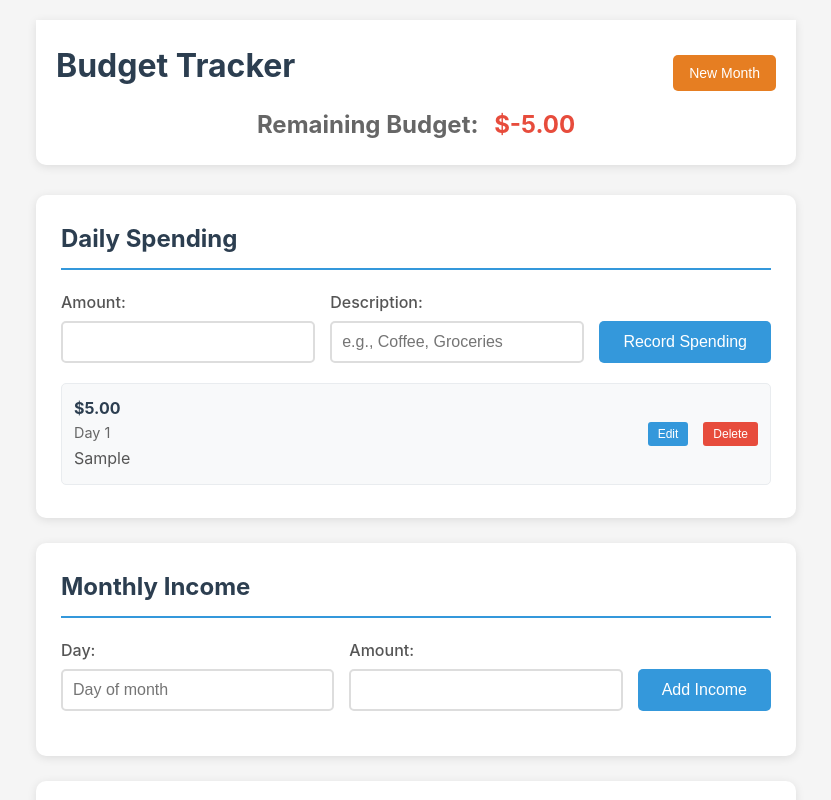
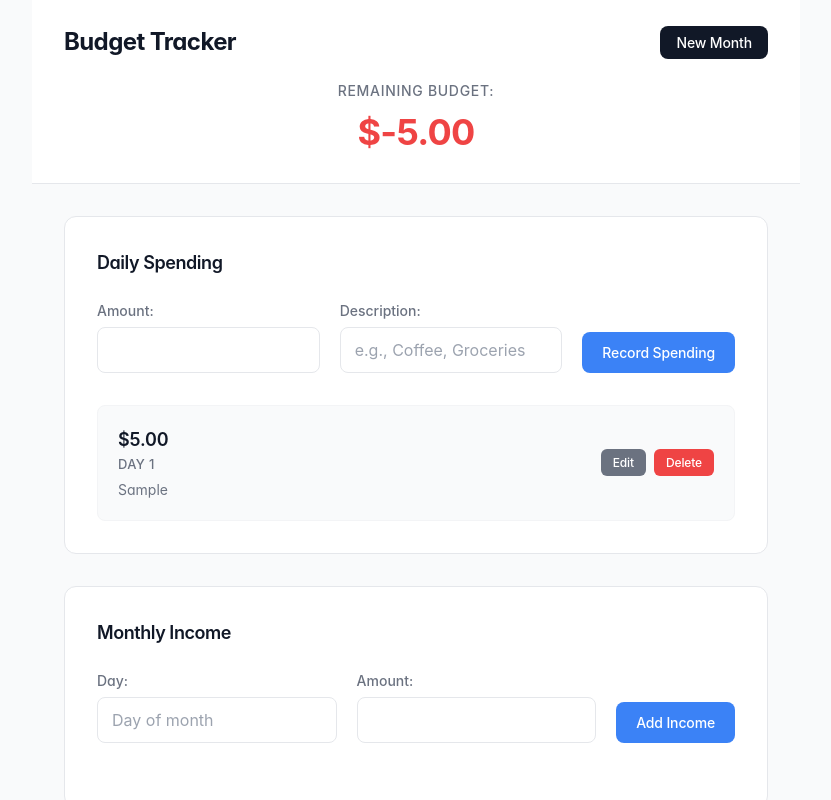
Before and after one commit to jstefani/budget-app, a plain HTML site: page index.html in a window 1280 px wide. Both pictures are taken after typing "5", "Sample" into the empty fields and a click on the button "Record Spending". Shown: the top 800 px of the page, without its empty margins (224-1055 px from the left). Drawn offline with Linux system fonts and the light colour scheme.

Commit message:
First commit

```diff
--- a/style.css
+++ b/style.css
@@ -4,162 +4,221 @@
     box-sizing: border-box;
 }
 
+:root {
+    --primary: #1a1a1a;
+    --secondary: #6b7280;
+    --accent: #3b82f6;
+    --success: #10b981;
+    --danger: #ef4444;
+    --warning: #f59e0b;
+    --bg-primary: #ffffff;
+    --bg-secondary: #f9fafb;
+    --bg-tertiary: #f3f4f6;
+    --border: #e5e7eb;
+    --border-light: #f3f4f6;
+    --text-primary: #111827;
+    --text-secondary: #6b7280;
+    --text-light: #9ca3af;
+    --shadow-sm: 0 1px 2px 0 rgb(0 0 0 / 0.05);
+    --shadow-md: 0 4px 6px -1px rgb(0 0 0 / 0.1), 0 2px 4px -2px rgb(0 0 0 / 0.1);
+    --radius: 8px;
+    --radius-lg: 12px;
+}
+
 body {
-    font-family: -apple-system, BlinkMacSystemFont, 'Segoe UI', Roboto, sans-serif;
-    line-height: 1.6;
-    color: #333;
-    background-color: #f5f5f5;
+    font-family: -apple-system, BlinkMacSystemFont, 'Segoe UI', 'Inter', system-ui, sans-serif;
+    line-height: 1.5;
+    color: var(--text-primary);
+    background-color: var(--bg-secondary);
+    font-feature-settings: 'cv11', 'cv02', 'cv03', 'cv04';
+    -webkit-font-smoothing: antialiased;
+    -moz-osx-font-smoothing: grayscale;
 }
 
 .container {
-    max-width: 800px;
+    max-width: 768px;
     margin: 0 auto;
-    padding: 20px;
+    padding: 0;
 }
 
 header {
-    text-align: center;
-    background: white;
-    padding: 20px;
-    border-radius: 0 0 10px 10px;
-    box-shadow: 0 2px 10px rgba(0,0,0,0.1);
+    background: var(--bg-primary);
+    padding: 24px 32px;
+    border-bottom: 1px solid var(--border);
     position: sticky;
     top: 0;
     z-index: 100;
-    margin-bottom: 0;
+    backdrop-filter: blur(10px);
+    background: rgba(255, 255, 255, 0.95);
 }
 
 .header-top {
     display: flex;
     justify-content: space-between;
     align-items: center;
-    margin-bottom: 15px;
+    margin-bottom: 20px;
 }
 
 h1 {
-    color: #2c3e50;
-    margin: 0;
+    font-size: 24px;
+    font-weight: 700;
+    color: var(--text-primary);
+    letter-spacing: -0.025em;
 }
 
 .new-month-btn {
-    background: #e67e22;
+    background: var(--text-primary);
     color: white;
     border: none;
-    padding: 10px 16px;
-    border-radius: 5px;
+    padding: 8px 16px;
+    border-radius: var(--radius);
     font-size: 14px;
     font-weight: 500;
     cursor: pointer;
-    transition: background-color 0.3s;
+    transition: all 0.2s ease;
+    letter-spacing: -0.01em;
 }
 
 .new-month-btn:hover {
-    background: #d35400;
+    background: var(--secondary);
+    transform: translateY(-1px);
 }
 
 .remaining-budget {
-    font-size: 1.5rem;
-    font-weight: bold;
+    text-align: center;
 }
 
 .remaining-budget .label {
-    color: #666;
+    display: block;
+    font-size: 14px;
+    font-weight: 500;
+    color: var(--text-secondary);
+    margin-bottom: 4px;
+    text-transform: uppercase;
+    letter-spacing: 0.05em;
 }
 
 .remaining-budget .amount {
-    color: #27ae60;
-    margin-left: 10px;
+    font-size: 36px;
+    font-weight: 700;
+    color: var(--success);
+    letter-spacing: -0.02em;
 }
 
 .remaining-budget .amount.negative {
-    color: #e74c3c;
+    color: var(--danger);
 }
 
 main {
-    padding-top: 30px;
+    padding: 32px;
+    max-width: 100%;
 }
 
 section {
-    background: white;
-    margin-bottom: 25px;
-    padding: 25px;
-    border-radius: 10px;
-    box-shadow: 0 2px 10px rgba(0,0,0,0.1);
+    background: var(--bg-primary);
+    margin-bottom: 32px;
+    padding: 32px;
+    border-radius: var(--radius-lg);
+    border: 1px solid var(--border);
 }
 
 h2 {
-    color: #2c3e50;
-    margin-bottom: 20px;
-    border-bottom: 2px solid #3498db;
-    padding-bottom: 10px;
+    font-size: 18px;
+    font-weight: 600;
+    color: var(--text-primary);
+    margin-bottom: 24px;
+    letter-spacing: -0.025em;
 }
 
 form {
     display: flex;
     flex-wrap: wrap;
-    gap: 15px;
-    margin-bottom: 20px;
+    gap: 20px;
+    margin-bottom: 32px;
+    align-items: end;
 }
 
 .form-group {
     flex: 1;
-    min-width: 200px;
+    min-width: 140px;
 }
 
 label {
     display: block;
-    margin-bottom: 5px;
+    margin-bottom: 6px;
+    font-size: 14px;
     font-weight: 500;
-    color: #555;
+    color: var(--text-secondary);
 }
 
 input[type="number"],
-input[type="date"],
 input[type="text"] {
     width: 100%;
-    padding: 10px;
-    border: 2px solid #ddd;
-    border-radius: 5px;
+    padding: 12px 14px;
+    border: 1px solid var(--border);
+    border-radius: var(--radius);
     font-size: 16px;
-    transition: border-color 0.3s;
+    background: var(--bg-primary);
+    color: var(--text-primary);
+    transition: all 0.2s ease;
+    font-family: inherit;
 }
 
 input[type="number"]:focus,
-input[type="date"]:focus,
 input[type="text"]:focus {
     outline: none;
-    border-color: #3498db;
+    border-color: var(--accent);
+    box-shadow: 0 0 0 3px rgb(59 130 246 / 0.1);
+}
+
+input::placeholder {
+    color: var(--text-light);
 }
 
 button {
-    background: #3498db;
+    background: var(--accent);
     color: white;
     border: none;
-    padding: 12px 24px;
-    border-radius: 5px;
-    font-size: 16px;
+    padding: 12px 20px;
+    border-radius: var(--radius);
+    font-size: 14px;
+    font-weight: 500;
     cursor: pointer;
-    transition: background-color 0.3s;
-    align-self: flex-end;
+    transition: all 0.2s ease;
+    height: fit-content;
+    letter-spacing: -0.01em;
+    font-family: inherit;
 }
 
 button:hover {
-    background: #2980b9;
+    background: #2563eb;
+    transform: translateY(-1px);
+}
+
+button:active {
+    transform: translateY(0);
 }
 
 .entry-list {
-    margin-top: 15px;
+    display: flex;
+    flex-direction: column;
+    gap: 12px;
 }
 
 .entry-item {
-    background: #f8f9fa;
-    border: 1px solid #e9ecef;
-    border-radius: 5px;
-    padding: 12px;
-    margin-bottom: 8px;
+    background: var(--bg-secondary);
+    border: 1px solid var(--border-light);
+    border-radius: var(--radius);
+    padding: 20px;
     display: flex;
-    justify-content: between;
+    justify-content: space-between;
     align-items: center;
+    transition: all 0.2s ease;
+}
+
+.entry-item:hover {
+    border-color: var(--border);
+    box-shadow: var(--shadow-sm);
 }
 
 .entry-item .details {
@@ -167,135 +226,153 @@ button:hover {
 }
 
 .entry-item .amount {
-    font-weight: bold;
-    color: #2c3e50;
+    font-size: 18px;
+    font-weight: 600;
+    color: var(--text-primary);
+    margin-bottom: 2px;
+    letter-spacing: -0.01em;
 }
 
 .entry-item .date {
-    color: #666;
-    font-size: 0.9rem;
+    font-size: 13px;
+    color: var(--text-secondary);
+    font-weight: 500;
+    text-transform: uppercase;
+    letter-spacing: 0.025em;
 }
 
 .entry-item .description {
-    color: #555;
-    margin-top: 2px;
-}
-
-.entry-item .delete-btn {
-    background: #e74c3c;
-    color: white;
-    border: none;
-    padding: 5px 10px;
-    border-radius: 3px;
-    cursor: pointer;
-    font-size: 12px;
-    margin-left: 10px;
-}
-
-.entry-item .delete-btn:hover {
-    background: #c0392b;
+    font-size: 14px;
+    color: var(--text-secondary);
+    margin-top: 4px;
 }
 
 .entry-actions {
     display: flex;
-    gap: 5px;
+    gap: 8px;
 }
 
 .edit-btn {
-    background: #3498db;
-    color: white;
-    border: none;
-    padding: 5px 10px;
-    border-radius: 3px;
-    cursor: pointer;
+    background: var(--secondary);
+    padding: 6px 12px;
     font-size: 12px;
+    border-radius: 6px;
 }
 
 .edit-btn:hover {
-    background: #2980b9;
+    background: #4b5563;
+    transform: translateY(-1px);
+}
+
+.delete-btn {
+    background: var(--danger);
+    padding: 6px 12px;
+    font-size: 12px;
+    border-radius: 6px;
+}
+
+.delete-btn:hover {
+    background: #dc2626;
+    transform: translateY(-1px);
 }
 
 .edit-form {
     display: flex;
     flex-direction: column;
-    gap: 15px;
-    padding: 15px;
-    background: #f8f9fa;
-    border-radius: 5px;
-    border: 2px solid #3498db;
+    gap: 20px;
+    padding: 24px;
+    background: var(--bg-primary);
+    border-radius: var(--radius);
+    border: 2px solid var(--accent);
+    box-shadow: var(--shadow-md);
 }
 
 .edit-field {
     display: flex;
     flex-direction: column;
-    gap: 5px;
+    gap: 6px;
 }
 
 .edit-field label {
-    font-size: 14px;
+    font-size: 13px;
     font-weight: 500;
-    color: #555;
+    color: var(--text-secondary);
+    text-transform: uppercase;
+    letter-spacing: 0.025em;
 }
 
 .edit-field input {
-    padding: 8px;
-    border: 1px solid #ddd;
-    border-radius: 3px;
+    padding: 10px 12px;
+    border: 1px solid var(--border);
+    border-radius: 6px;
     font-size: 14px;
 }
 
 .edit-actions {
     display: flex;
-    gap: 10px;
+    gap: 12px;
     justify-content: flex-end;
 }
 
 .save-btn {
-    background: #27ae60;
-    color: white;
-    border: none;
-    padding: 8px 16px;
-    border-radius: 3px;
-    cursor: pointer;
+    background: var(--success);
+    padding: 10px 16px;
     font-size: 14px;
 }
 
 .save-btn:hover {
-    background: #219a52;
+    background: #059669;
+    transform: translateY(-1px);
 }
 
 .cancel-btn {
-    background: #95a5a6;
-    color: white;
-    border: none;
-    padding: 8px 16px;
-    border-radius: 3px;
-    cursor: pointer;
+    background: var(--secondary);
+    padding: 10px 16px;
     font-size: 14px;
 }
 
 .cancel-btn:hover {
-    background: #7f8c8d;
+    background: #4b5563;
+    transform: translateY(-1px);
 }
 
-@media (max-width: 600px) {
+@media (max-width: 768px) {
     .container {
-        padding: 10px;
+        padding: 0;
+    }
+
+    header {
+        padding: 20px 24px;
     }
 
     .header-top {
         flex-direction: column;
-        gap: 10px;
+        gap: 16px;
         align-items: center;
+        margin-bottom: 16px;
     }
 
     .new-month-btn {
-        padding: 8px 12px;
-        font-size: 12px;
+        padding: 8px 16px;
+        font-size: 13px;
+    }
+
+    .remaining-budget .amount {
+        font-size: 28px;
+    }
+
+    main {
+        padding: 24px;
+    }
+
+    section {
+        padding: 24px 20px;
+        margin-bottom: 24px;
     }
 
     form {
         flex-direction: column;
+        gap: 16px;
     }
 
     .form-group {
@@ -303,6 +380,32 @@ button:hover {
     }
 
     button {
-        align-self: stretch;
+        width: 100%;
+        justify-self: stretch;
+    }
+
+    .entry-item {
+        flex-direction: column;
+        align-items: flex-start;
+        gap: 16px;
+    }
+
+    .entry-actions {
+        width: 100%;
+        justify-content: flex-end;
+    }
+
+    .edit-form {
+        padding: 20px;
+    }
+
+    .edit-actions {
+        flex-direction: column;
+        gap: 8px;
+    }
+
+    .save-btn,
+    .cancel-btn {
+        width: 100%;
     }
 }
```
